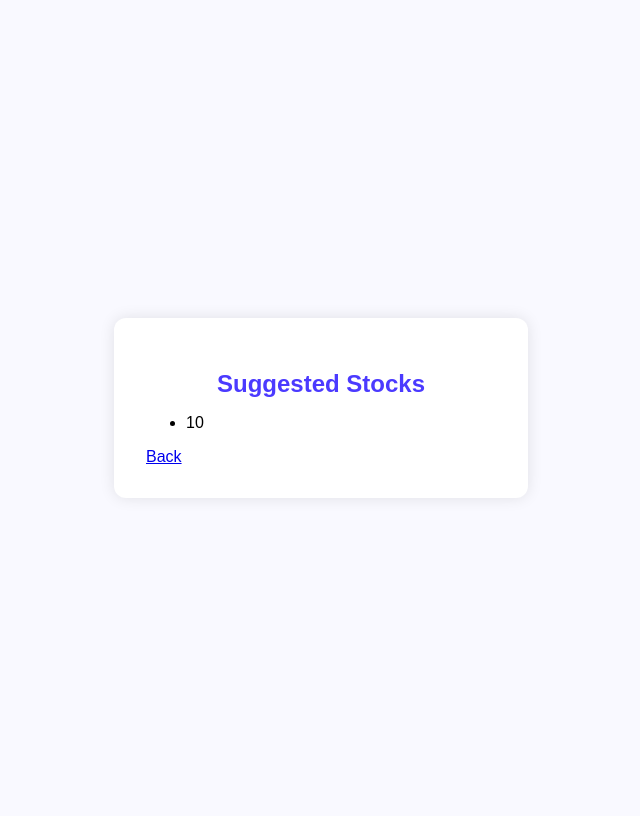
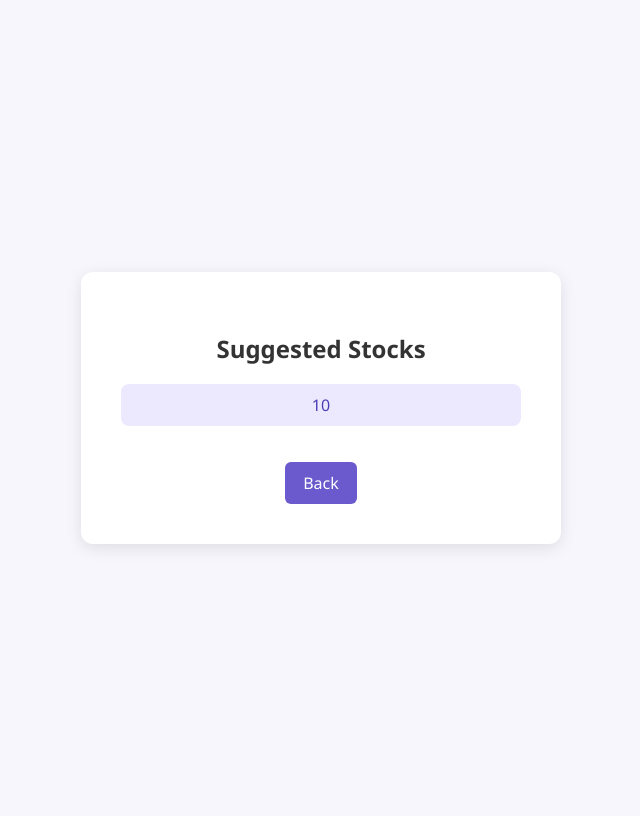
Before and after one commit to srishti-chordia/Stocksphere-Microservice, a Flask app: template templates/result.html in a window 1280 px wide. Shown: the whole page, without its empty margins (319-959 px from the left). Run offline with Flask 3, Linux system fonts and the light colour scheme; the template is opened without the code that fills it: most values are stand-ins (such as "Sample title", 1, 10 or a date in 2020); parts of the project's set-up code (start-up, migrations or seed data) failed here and were passed over.

Commit message:
Enhance result.html with styling and layout changes
Updated the HTML structure and added styles for better presentation.

```diff
--- a/templates/result.html
+++ b/templates/result.html
@@ -2,14 +2,55 @@
 <html lang="en">
 <head>
     <meta charset="UTF-8">
+    <meta name="viewport" content="width=device-width, initial-scale=1.0">
     <title>Suggested Stocks</title>
-  <link rel="stylesheet" href="{{ url_for('static', filename='style.css') }}">
+    <style>
+        body {
+            font-family: 'Segoe UI', sans-serif;
+            background-color: #f6f6fc;
+            display: flex;
+            align-items: center;
+            justify-content: center;
+            height: 100vh;
+        }
+        .card {
+            background: white;
+            padding: 40px;
+            border-radius: 12px;
+            box-shadow: 0 4px 16px rgba(0,0,0,0.1);
+            width: 400px;
+            text-align: center;
+        }
+        h2 { color: #333; }
+        ul {
+            list-style-type: none;
+            padding: 0;
+        }
+        li {
+            background: #ece9ff;
+            padding: 10px;
+            margin: 8px 0;
+            border-radius: 8px;
+            color: #4b3db5;
+            font-weight: 500;
+        }
+        .error { color: red; }
+        a {
+            display: inline-block;
+            margin-top: 20px;
+            text-decoration: none;
+            background: #6a5acd;
+            color: white;
+            padding: 10px 18px;
+            border-radius: 6px;
+        }
+    </style>
 </head>
 <body>
-  <div class="result-container">
+    <div class="card">
         <h2>Suggested Stocks</h2>
         {% if error %}
-      <p style="color:red;">Error: {{ error }}</p>
+            <p class="error">Error: {{ error }}</p>
         {% else %}
             <ul>
                 {% for stock in stocks %}
```
Lines whose indentation alone changed are shown as unchanged.
